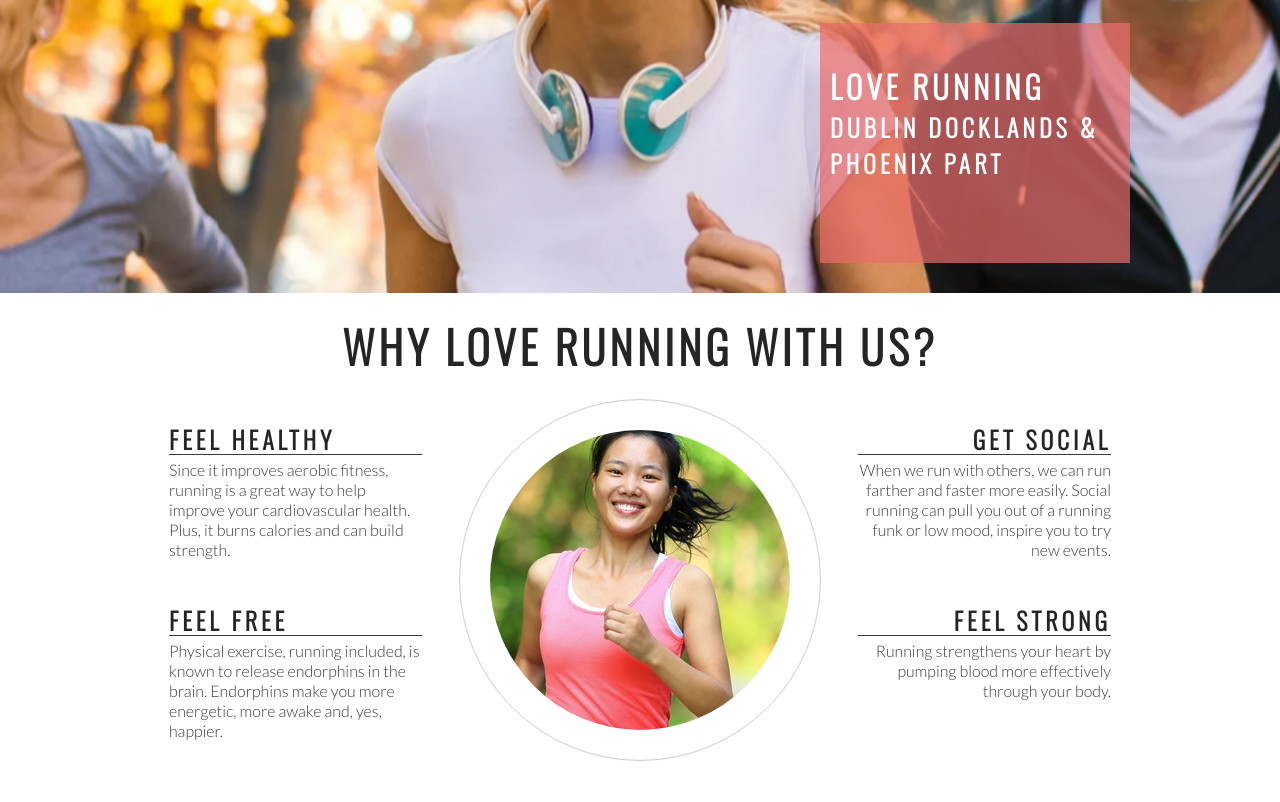
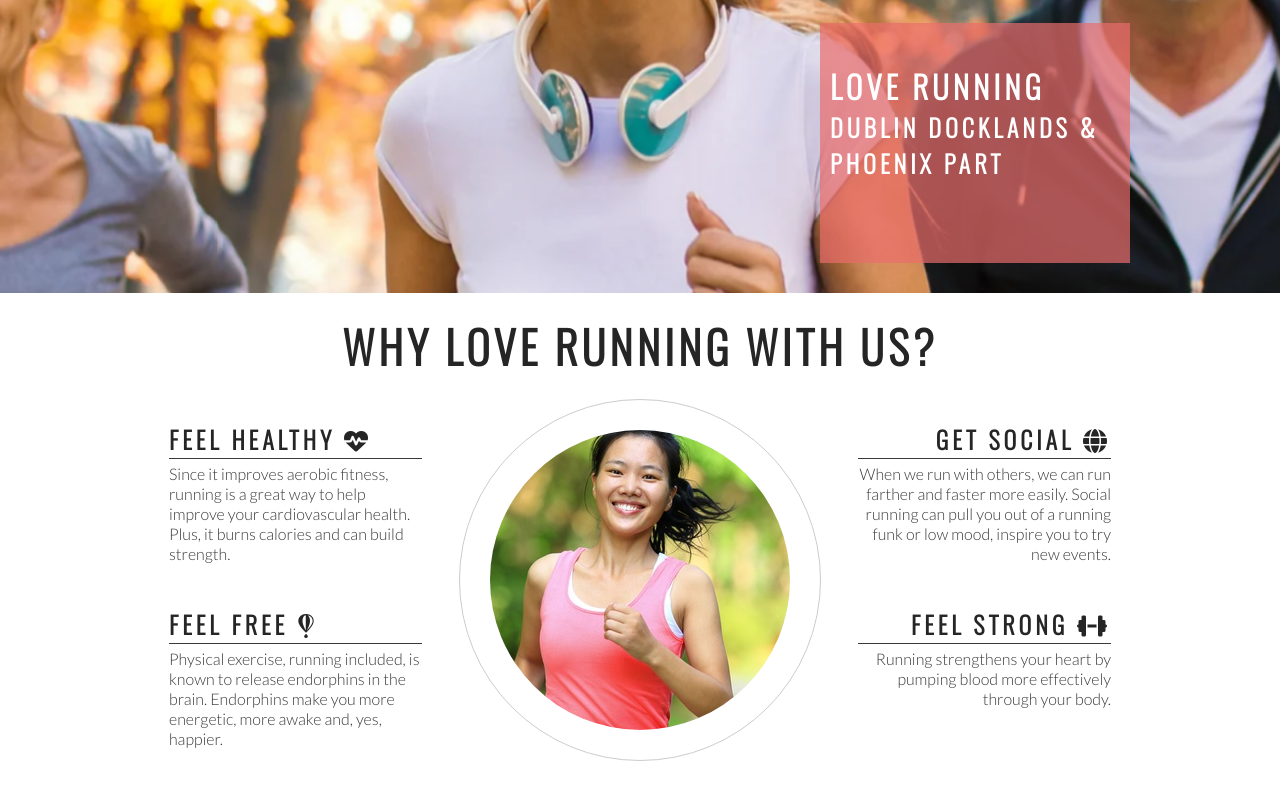
Before and after one commit to email2ify/Love-Running, a plain HTML site: page index.html in a window 1280 px wide. Shown: the part 382-1184 px from the top of the page. Drawn offline with nearby package versions, Linux system fonts and the light colour scheme.

Commit message:
add font awesome icons to club ethos section

```diff
--- a/index.html
+++ b/index.html
@@ -40,13 +40,13 @@
         <h2 id="welcome">Why Love Running With Us?</h2>
         <div id="left-about">
             <div class="left-about-heading">
-                <h2>Feel Healthy</h2>
+                <h2>Feel Healthy <i class="fa-solid fa-heart-pulse"></i></h2>
                 <hr>
                 <p>
                     Since it improves aerobic fitness, running is a great way to help improve your cardiovascular health. Plus, it burns calories and can build strength.
             </div>
             <div class="left-about-heading">
-                <h2>Feel Free</h2>
+                <h2>Feel Free <i class="fa-brands fa-fly"></i></h2>
                 <hr>
                 <p>
                     Physical exercise, running included, is known to release endorphins in the brain. Endorphins make you more energetic, more awake and, yes, happier.
@@ -54,14 +54,14 @@
         </div>
             <div id="right-about">
                 <div class="right-about-heading">
-                    <h2>Get Social</h2>
+                    <h2>Get Social <i class="fa-solid fa-globe"></i></h2>
                     <hr>
                     <p>
                         When we run with others, we can run farther and faster more easily. Social running can pull you out of a running funk or low mood, inspire you to try new events.
                     </p>
                 </div>
                 <div class="right-about-heading">
-                    <h2>Feel Strong</h2>
+                    <h2>Feel Strong <i class="fa-sharp fa-solid fa-dumbbell"></i></h2>
                     <hr>
                     <p>
                         Running strengthens your heart by pumping blood more effectively through your body.
@@ -75,6 +75,11 @@
             </div>
     </section>
     <section>Running location, distances and times</section>
-    <footer>Social links here</footer>
+    <footer>
+        Social links here
+    </footer>
+
+    <!--font awesome script-->
+    <script src="https://kit.fontawesome.com/68147f9852.js" crossorigin="anonymous"></script>
 </body>
 </html>
```
